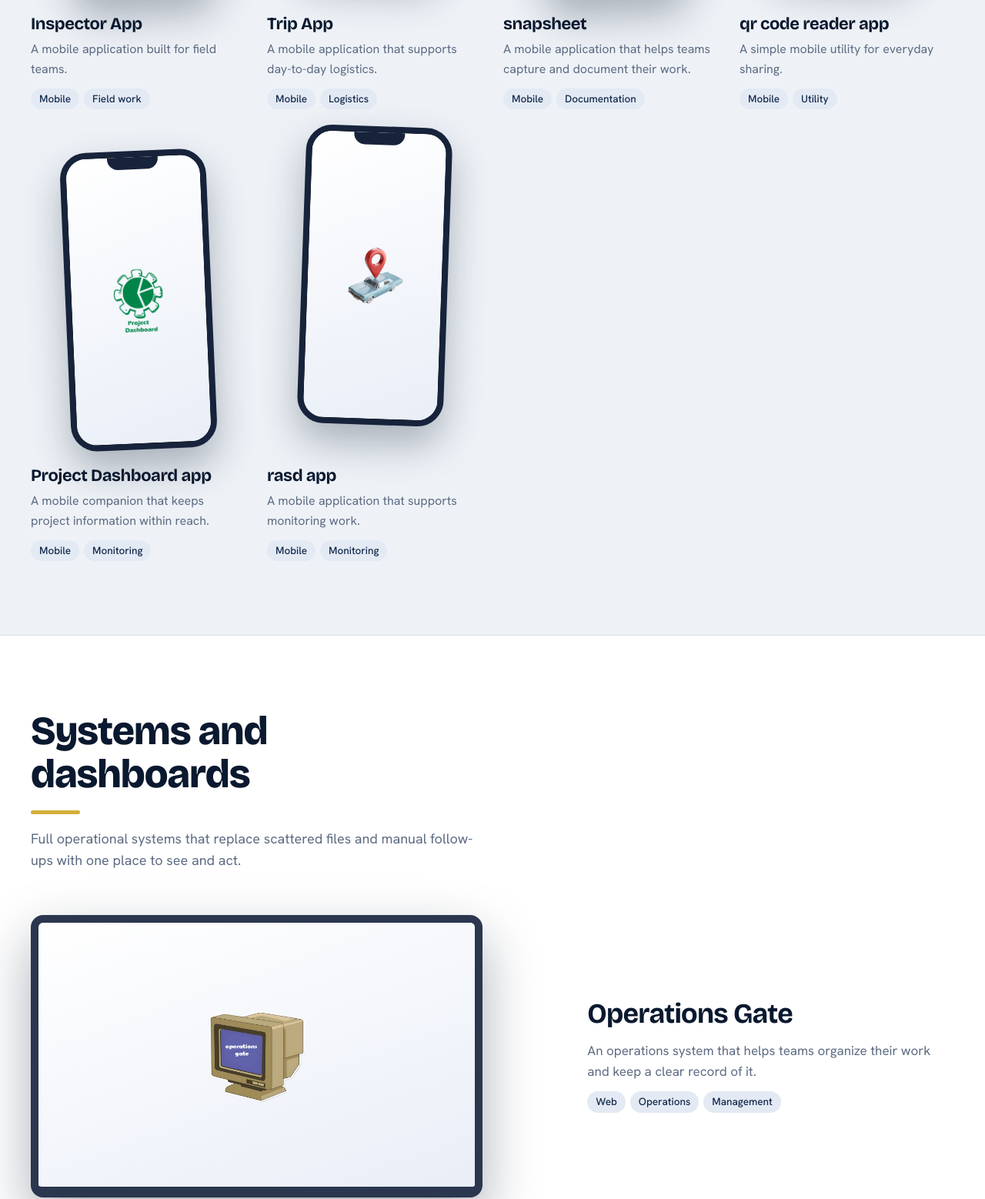
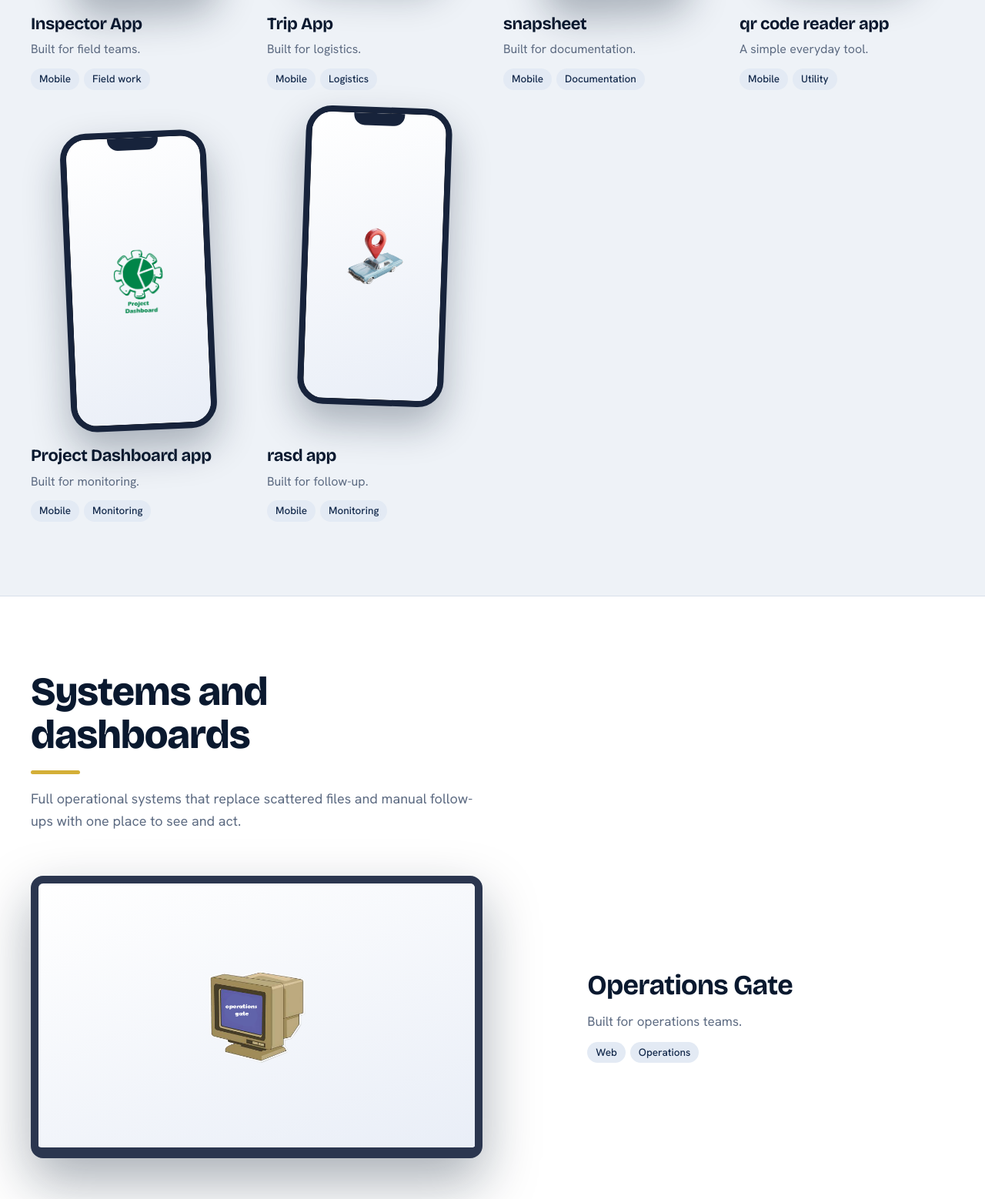
Before and after one commit to AhmedSaifAldin/ahmedalashryportfolio, a plain HTML site: page index.html in a window 1280 px wide. Shown: the part 1497-3055 px from the top of the page at 77% size. Drawn offline with nearby package versions, Linux system fonts and the light colour scheme.

Commit message:
Add files via upload

```diff
--- a/index.html
+++ b/index.html
@@ -713,28 +713,28 @@ section { padding: 96px 0; }
 var PORTFOLIO = {
   apps: [
     { name: 'Inspector App', logo: 'logos/inspe.png',
-      description: 'A mobile application built for field teams.',
+      description: 'Built for field teams.',
       tags: ['Mobile', 'Field work'] },
     { name: 'Trip App', logo: 'logos/trip.png',
-      description: 'A mobile application that supports day-to-day logistics.',
+      description: 'Built for logistics.',
       tags: ['Mobile', 'Logistics'] },
     { name: 'snapsheet', logo: 'logos/snap.png',
-      description: 'A mobile application that helps teams capture and document their work.',
+      description: 'Built for documentation.',
       tags: ['Mobile', 'Documentation'] },
     { name: 'qr code reader app', logo: 'logos/qr.png',
-      description: 'A simple mobile utility for everyday sharing.',
+      description: 'A simple everyday tool.',
       tags: ['Mobile', 'Utility'] },
     { name: 'Project Dashboard app', logo: 'logos/gacp.png',
-      description: 'A mobile companion that keeps project information within reach.',
+      description: 'Built for monitoring.',
       tags: ['Mobile', 'Monitoring'] },
     { name: 'rasd app', logo: 'logos/rasdlogo.png',
-      description: 'A mobile application that supports monitoring work.',
+      description: 'Built for follow-up.',
       tags: ['Mobile', 'Monitoring'] }
   ],
   systems: [
     { name: 'Operations Gate', logo: 'logos/op.png', ui: 'blue',
-      description: 'An operations system that helps teams organize their work and keep a clear record of it.',
-      tags: ['Web', 'Operations', 'Management'],
+      description: 'Built for operations teams.',
+      tags: ['Web', 'Operations'],
       steps: [
         { title: 'Organize', text: 'Teams set up their work in one shared place.' },
         { title: 'Work', text: 'Progress is kept up to date as the work moves forward.' },
@@ -747,8 +747,8 @@ var PORTFOLIO = {
       ] },
 
     { name: 'Project Dashboard', logo: 'logos/gacp.png', ui: 'blue',
-      description: 'A monitoring dashboard that gathers project information in one place.',
-      tags: ['Web', 'Monitoring', 'Dashboard'],
+      description: 'Built for monitoring.',
+      tags: ['Web', 'Monitoring'],
       steps: [
         { title: 'Connect', text: 'Information from different sources comes together in one place.' },
         { title: 'Monitor', text: 'The team follows the current picture on a single screen.' },
@@ -761,8 +761,8 @@ var PORTFOLIO = {
       ] },
 
     { name: 'Points Map Project', logo: 'logos/pointmap.png', ui: 'red',
-      description: 'An interactive map-based system that supports planning and organizing field work.',
-      tags: ['Web', 'Interactive map', 'Planning'],
+      description: 'Built for field planning.',
+      tags: ['Web', 'Planning'],
       steps: [
         { title: 'Set up', text: 'Teams prepare their work on a map.' },
         { title: 'Organize', text: 'The work is arranged in a clear and practical order.' },
@@ -775,8 +775,8 @@ var PORTFOLIO = {
       ] },
 
     { name: 'Rasd - Control Panel', logo: 'logos/rasdlogo.png', ui: 'red',
-      description: 'A control panel that helps manage and coordinate field work.',
-      tags: ['Web', 'Control panel', 'Automation'],
+      description: 'Built for coordination.',
+      tags: ['Web', 'Control panel'],
       steps: [
         { title: 'Prepare', text: 'Work is set up and assigned to the right people.' },
         { title: 'Coordinate', text: 'The system organizes and distributes the work automatically.' },
@@ -959,23 +959,23 @@ var PORTFOLIO = {
   "How it serves the business": "كيف يخدم العمل",
   "Details on request": "التفاصيل عند الطلب",
   "Inspector App": "تطبيق المراقب",
-  "A mobile application built for field teams.": "تطبيق جوال مصمّم للفرق الميدانية.",
+  "Built for field teams.": "مصمّم للفرق الميدانية.",
   "Mobile": "جوال",
   "Field work": "عمل ميداني",
-  "A mobile application that supports day-to-day logistics.": "تطبيق جوال يدعم العمليات اللوجستية اليومية.",
+  "Built for logistics.": "مصمّم للأعمال اللوجستية.",
   "Logistics": "لوجستيات",
-  "A mobile application that helps teams capture and document their work.": "تطبيق جوال يساعد الفرق على توثيق أعمالها.",
+  "Built for documentation.": "مصمّم للتوثيق.",
   "Documentation": "توثيق",
   "qr code reader app": "تطبيق قارئ QR",
-  "A simple mobile utility for everyday sharing.": "أداة جوال بسيطة للمشاركة اليومية.",
+  "A simple everyday tool.": "أداة يومية بسيطة.",
   "Utility": "أداة",
   "Project Dashboard app": "تطبيق لوحة المشاريع",
-  "A mobile companion that keeps project information within reach.": "تطبيق مرافق يُبقي معلومات المشاريع في متناول اليد.",
+  "Built for monitoring.": "مصمّم للمتابعة.",
   "Monitoring": "المراقبة",
   "rasd app": "تطبيق رصد",
-  "A mobile application that supports monitoring work.": "تطبيق جوال يدعم أعمال المراقبة.",
+  "Built for follow-up.": "مصمّم للمراقبة.",
   "Operations Gate": "بوابة العمليات",
-  "An operations system that helps teams organize their work and keep a clear record of it.": "نظام عمليات يساعد الفرق على تنظيم عملها والاحتفاظ بسجل واضح له.",
+  "Built for operations teams.": "مصمّم لفرق العمليات.",
   "Web": "ويب",
   "Operations": "العمليات",
   "Management": "الإدارة",
@@ -992,7 +992,6 @@ var PORTFOLIO = {
   "Information that stays available": "معلومات متاحة دائمًا",
   "Records remain accessible whenever they are needed.": "تبقى السجلات متاحة متى احتيج إليها.",
   "Project Dashboard": "لوحة المشاريع",
-  "A monitoring dashboard that gathers project information in one place.": "لوحة متابعة تجمع معلومات المشاريع في مكان واحد.",
   "Dashboard": "لوحة متابعة",
   "Connect": "الربط",
   "Information from different sources comes together in one place.": "تجتمع المعلومات من مصادر مختلفة في مكان واحد.",
@@ -1007,7 +1006,7 @@ var PORTFOLIO = {
   "Clear overview": "نظرة عامة واضحة",
   "It is easy to see where attention is needed.": "يسهل معرفة أين يلزم الانتباه.",
   "Points Map Project": "مشروع خريطة النقاط",
-  "An interactive map-based system that supports planning and organizing field work.": "نظام يعتمد على خريطة تفاعلية لدعم تخطيط العمل الميداني وتنظيمه.",
+  "Built for field planning.": "مصمّم للتخطيط الميداني.",
   "Interactive map": "خريطة تفاعلية",
   "Planning": "التخطيط",
   "Set up": "الإعداد",
@@ -1022,7 +1021,7 @@ var PORTFOLIO = {
   "Flexible use": "استخدام مرن",
   "The same approach adapts to different projects.": "يتكيّف الأسلوب نفسه مع مشاريع مختلفة.",
   "Rasd - Control Panel": "رصد - لوحة التحكم",
-  "A control panel that helps manage and coordinate field work.": "لوحة تحكم تساعد على إدارة العمل الميداني وتنسيقه.",
+  "Built for coordination.": "مصمّم للتنسيق.",
   "Control panel": "لوحة تحكم",
   "Automation": "أتمتة",
   "Prepare": "التجهيز",
```
